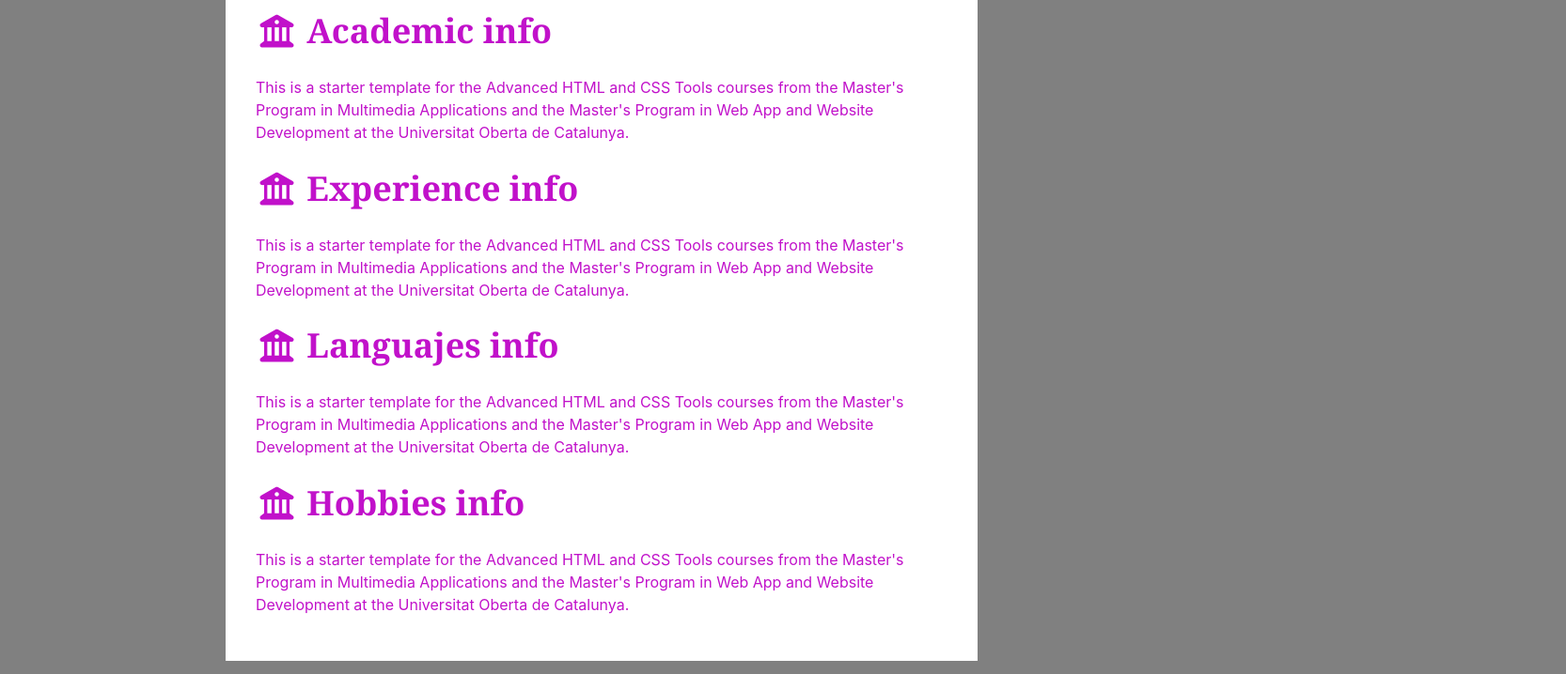
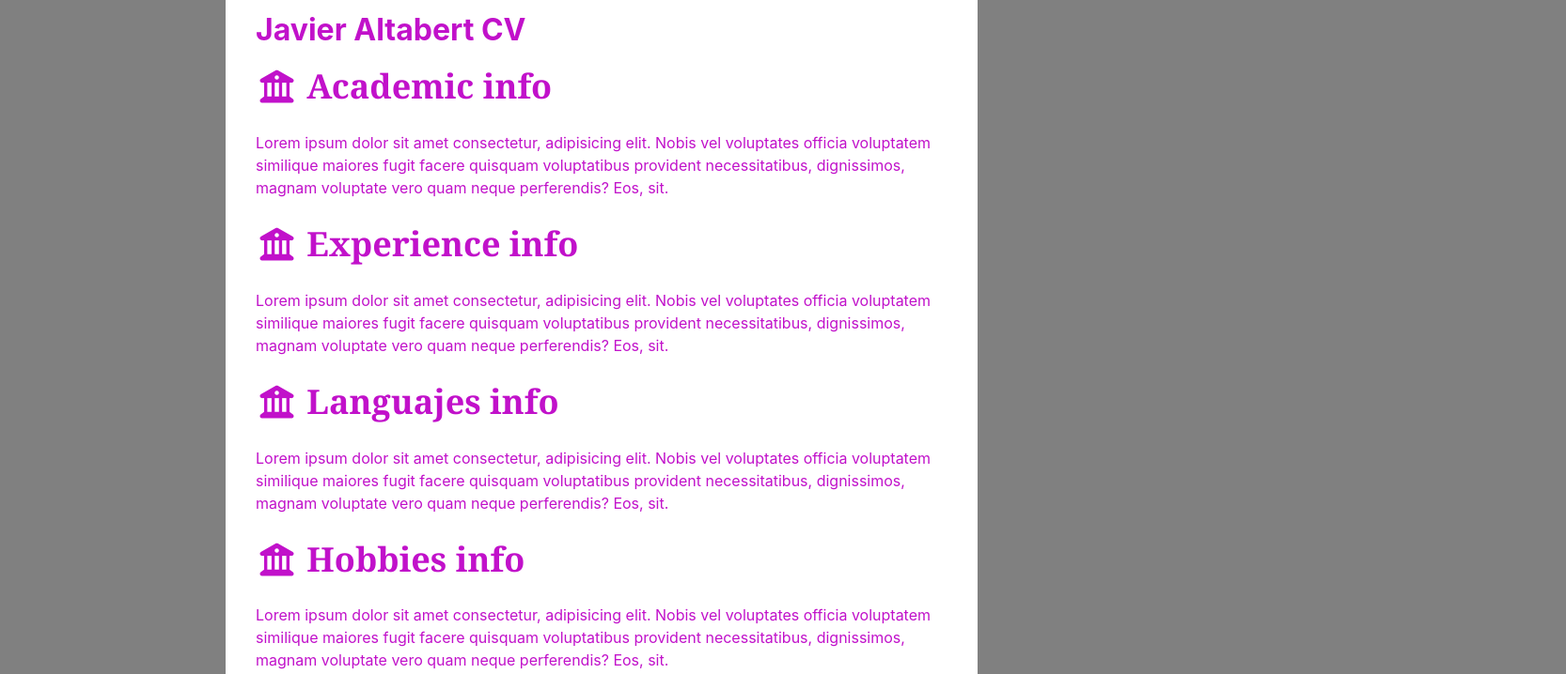
Before and after one commit to jaabert/uochtml2-cv, a website built with Parcel: page src/index.html in a window 1280 px wide. Shown: the part 445-1163 px from the top of the page at 94% size, 1666 px wide, since content can reach past the window. Built offline with nearby package versions, Linux system fonts and the light colour scheme.

Commit message:
Add photo and directions

```diff
--- a/src/index.html
+++ b/src/index.html
@@ -5,55 +5,44 @@
     <meta charset="utf-8">
     <meta name="viewport" content="width=device-width">
     <link rel="stylesheet" type="text/css" href="./assets/styles/main.scss"><!-- do not remove this line! -->
-    <title>UOC Boilerplate</title>
+    <title>Javier Altabert CV</title>
   </head>
   <body class="cv_frame">
     <main class="container">
       <!--photo, ABOUT ME AND PERSONAL INFO-->
-      <section>
+      <header>
         <picture>
-          <source srcset="./assets/images/logo.png?as=webp&width=350" type="image/webp" />
-          <img src="./assets/images/logo.png?width=350" alt="Universitat Oberta de Catalunya" class="uoc-logo" />
+          <source srcset="./assets/images/foto_cv.jpg?as=webp&width=350" type="image/webp" />
+          <img  class="cv_photo" src="./assets/images/foto_cv.jpg?width=350" alt="Javier Altabert photo" />
         </picture>
-      </section>
+        <h1>Javier Altabert CV</h1>
+      </header>
       <!--Academic INFO-->
       <section>
-        <h1 class="cv_title"><i class="fas fa-university"></i>  Academic info</h1>
+        <h2 class="cv_title"><i class="fas fa-university"></i>  Academic info</h2>
         <p>
-          This is a starter template for the Advanced HTML and CSS Tools courses
-          from the Master's Program in Multimedia Applications and the Master's
-          Program in Web App and Website Development at the Universitat Oberta de
-          Catalunya.
+          Lorem ipsum dolor sit amet consectetur, adipisicing elit. Nobis vel voluptates officia voluptatem similique maiores fugit facere quisquam voluptatibus provident necessitatibus, dignissimos, magnam voluptate vero quam neque perferendis? Eos, sit.
         </p>
       </section>
       <!--Working experience INFO-->
       <section>
-        <h1 class="cv_title"><i class="fas fa-university"></i>  Experience info</h1>
+        <h2 class="cv_title"><i class="fas fa-university"></i>  Experience info</h2>
         <p>
-          This is a starter template for the Advanced HTML and CSS Tools courses
-          from the Master's Program in Multimedia Applications and the Master's
-          Program in Web App and Website Development at the Universitat Oberta de
-          Catalunya.
+          Lorem ipsum dolor sit amet consectetur, adipisicing elit. Nobis vel voluptates officia voluptatem similique maiores fugit facere quisquam voluptatibus provident necessitatibus, dignissimos, magnam voluptate vero quam neque perferendis? Eos, sit.
         </p>
       </section>
       <!-- Languajes and skills-->
       <section>
-        <h1 class="cv_title"><i class="fas fa-university"></i>  Languajes info</h1>
+        <h2 class="cv_title"><i class="fas fa-university"></i>  Languajes info</h2>
         <p>
-          This is a starter template for the Advanced HTML and CSS Tools courses
-          from the Master's Program in Multimedia Applications and the Master's
-          Program in Web App and Website Development at the Universitat Oberta de
-          Catalunya.
+          Lorem ipsum dolor sit amet consectetur, adipisicing elit. Nobis vel voluptates officia voluptatem similique maiores fugit facere quisquam voluptatibus provident necessitatibus, dignissimos, magnam voluptate vero quam neque perferendis? Eos, sit.
         </p>
       </section>
       <!-- Hobbies and side projects-->
       <section>
-        <h1 class="cv_title"><i class="fas fa-university"></i>  Hobbies info</h1>
+        <h2 class="cv_title"><i class="fas fa-university"></i>  Hobbies info</h2>
         <p>
-          This is a starter template for the Advanced HTML and CSS Tools courses
-          from the Master's Program in Multimedia Applications and the Master's
-          Program in Web App and Website Development at the Universitat Oberta de
-          Catalunya.
+          Lorem ipsum dolor sit amet consectetur, adipisicing elit. Nobis vel voluptates officia voluptatem similique maiores fugit facere quisquam voluptatibus provident necessitatibus, dignissimos, magnam voluptate vero quam neque perferendis? Eos, sit.
         </p>
       </section>
     </main>
```
Also changed, not shown: README.md, src/assets/images/foto_cv.jpg (added).
